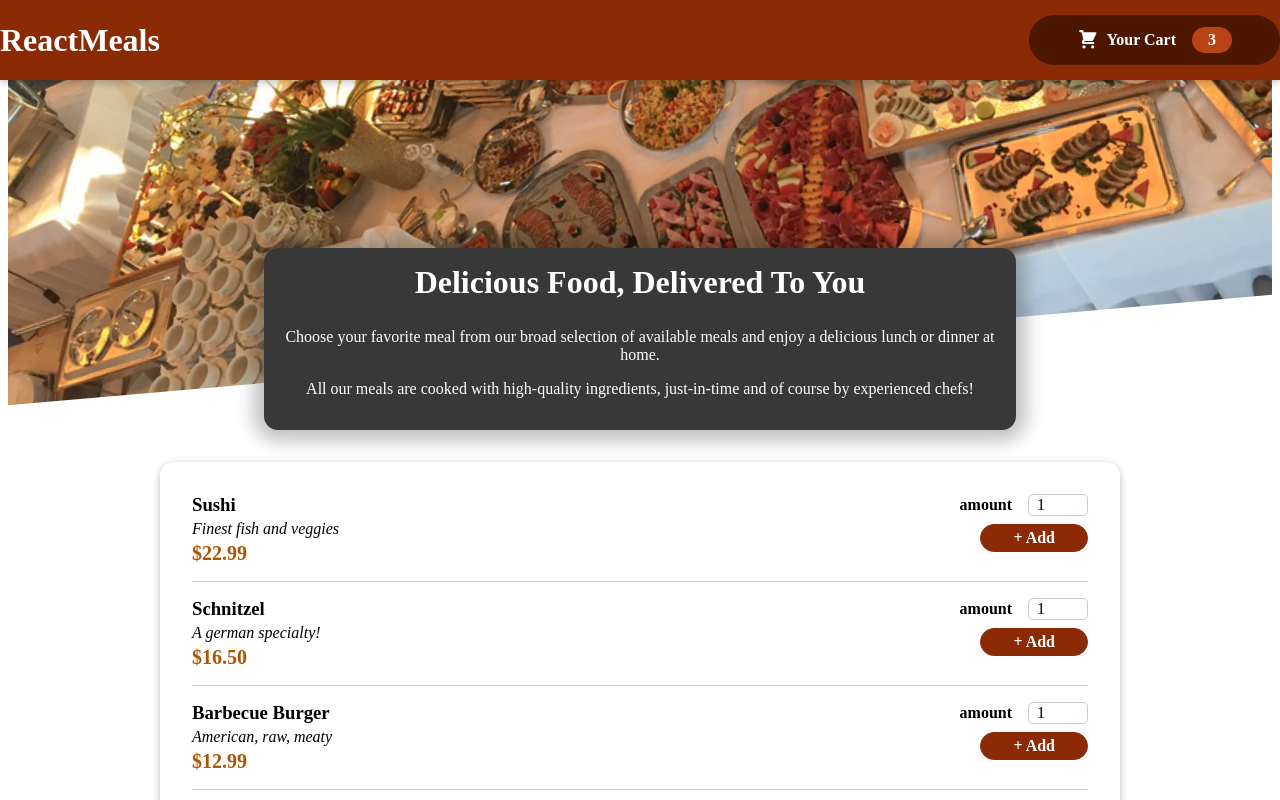
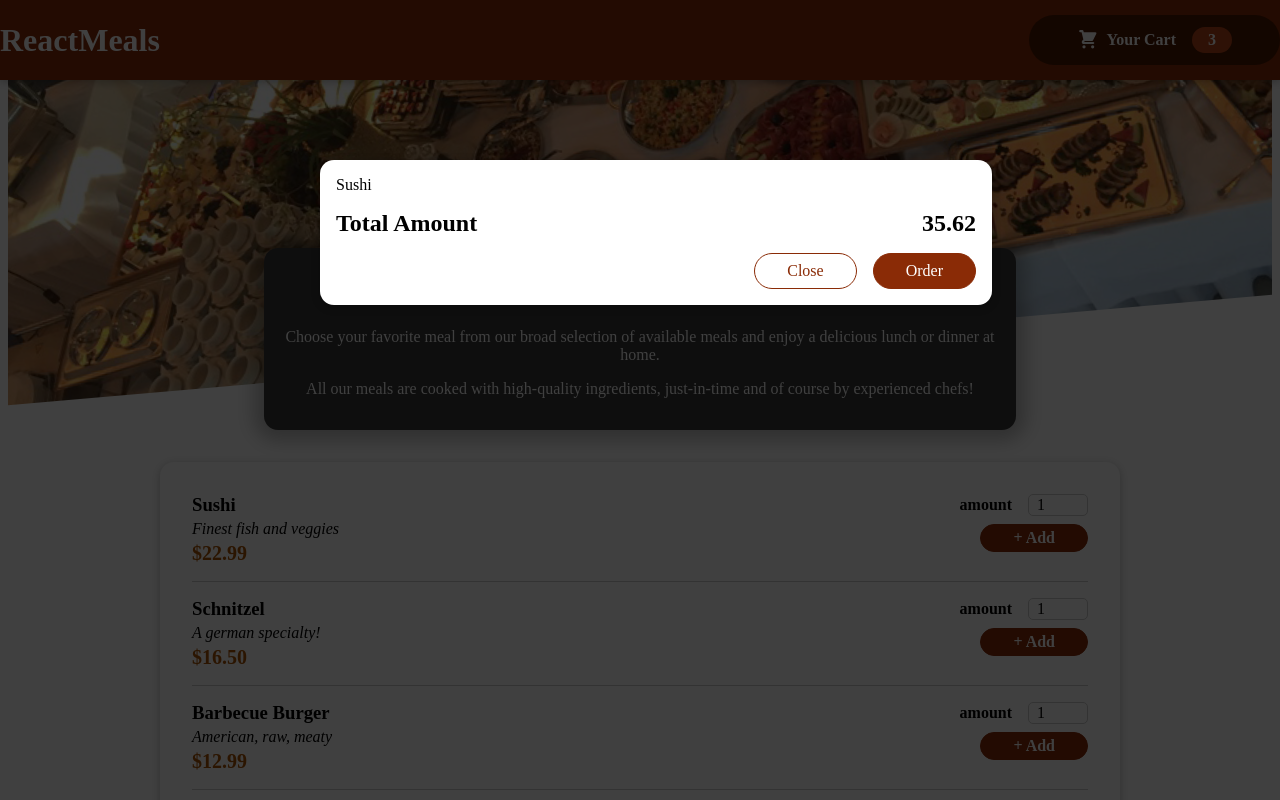
Before and after one commit to Suraj-Ambekar/React-Projects, a React (Create React App) app in the folder foodorderapp/: page / in a window 1280 px wide. Shown: the top 800 px of the page. Built offline with nearby package versions, Linux system fonts and the light colour scheme.

Commit message:
created overlay portal:

```diff
--- a/foodorderapp/public/index.html
+++ b/foodorderapp/public/index.html
@@ -28,6 +28,7 @@
   </head>
   <body>
     <noscript>You need to enable JavaScript to run this app.</noscript>
+    <div id="overlays"></div>
     <div id="root"></div>
     <!--
       This HTML file is a template.
--- a/foodorderapp/src/App.js
+++ b/foodorderapp/src/App.js
@@ -1,13 +1,14 @@
-import { Fragment } from "react";
+import { Fragment } from 'react';
 
-import Header from "./components/Layout/Header";
-import Meals from "./components/Meals/Meals";
-
+import Header from './components/Layout/Header';
+import Meals from './components/Meals/Meals';
+import Cart from './components/Cart/Cart';
 
 function App() {
   return (
     <Fragment>
-      < Header />
+      <Cart />
+      <Header />
       <main>
         <Meals />
       </main>
--- /dev/null
+++ b/foodorderapp/src/components/Cart/Cart.js
@@ -0,0 +1,28 @@
+import Modal from '../UI/Modal';
+import classes from './Cart.module.css';
+
+const Cart = (props) => {
+  const cartItems = (
+    <ul className={classes['cart-items']}>
+      {[{ id: 'c1', name: 'Sushi', amount: 2, price: 12.99 }].map((item) => (
+        <li>{item.name}</li>
+      ))}
+    </ul>
+  );
+
+  return (
+    <Modal>
+      {cartItems}
+      <div className={classes.total}>
+        <span>Total Amount</span>
+        <span>35.62</span>
+      </div>
+      <div className={classes.actions}>
+        <button className={classes['button--alt']}>Close</button>
+        <button className={classes.button}>Order</button>
+      </div>
+    </Modal>
+  );
+};
+
+export default Cart;
--- /dev/null
+++ b/foodorderapp/src/components/Cart/Cart.module.css
@@ -0,0 +1,46 @@
+.cart-items {
+    list-style: none;
+    margin: 0;
+    padding: 0;
+    max-height: 20rem;
+    overflow: auto;
+  }
+
+  .total {
+    display: flex;
+    justify-content: space-between;
+    align-items: center;
+    font-weight: bold;
+    font-size: 1.5rem;
+    margin: 1rem 0;
+  }
+
+  .actions {
+    text-align: right;
+  }
+
+  .actions button {
+    font: inherit;
+    cursor: pointer;
+    background-color: transparent;
+    border: 1px solid #8a2b06;
+    padding: 0.5rem 2rem;
+    border-radius: 25px;
+    margin-left: 1rem;
+  }
+
+  .actions button:hover,
+  .actions button:active {
+    background-color: #5a1a01;
+    border-color: #5a1a01;
+    color: white;
+  }
+
+  .actions .button--alt {
+    color: #8a2b06;
+  }
+
+  .actions .button {
+    background-color: #8a2b06;
+    color: white;
+  }
--- /dev/null
+++ b/foodorderapp/src/components/UI/Modal.js
@@ -0,0 +1,32 @@
+import { Fragment } from 'react';
+import ReactDOM from 'react-dom';
+
+import classes from './Modal.module.css';
+
+const Backdrop = (props) => {
+  return <div className={classes.backdrop} />;
+};
+
+const ModalOverlay = (props) => {
+  return (
+    <div className={classes.modal}>
+      <div className={classes.content}>{props.children}</div>
+    </div>
+  );
+};
+
+const portalElement = document.getElementById('overlays');
+
+const Modal = (props) => {
+  return (
+    <Fragment>
+      {ReactDOM.createPortal(<Backdrop />, portalElement)}
+      {ReactDOM.createPortal(
+        <ModalOverlay>{props.children}</ModalOverlay>,
+        portalElement
+      )}
+    </Fragment>
+  );
+};
+
+export default Modal;
--- /dev/null
+++ b/foodorderapp/src/components/UI/Modal.module.css
@@ -0,0 +1,40 @@
+.backdrop {
+    position: fixed;
+    top: 0;
+    left: 0;
+    width: 100%;
+    height: 100vh;
+    z-index: 20;
+    background-color: rgba(0, 0, 0, 0.75);
+  }
+
+  .modal {
+    position: fixed;
+    top: 20vh;
+    left: 5%;
+    width: 90%;
+    background-color: white;
+    padding: 1rem;
+    border-radius: 14px;
+    box-shadow: 0 2px 8px rgba(0, 0, 0, 0.25);
+    z-index: 30;
+    animation: slide-down 300ms ease-out forwards;
+  }
+
+  @media (min-width: 768px) {
+    .modal {
+      width: 40rem;
+      left: calc(50% - 20rem);
+    }
+  }
+
+  @keyframes slide-down {
+    from {
+      opacity: 0;
+      transform: translateY(-3rem);
+    }
+    to {
+      opacity: 1;
+      transform: translateY(0);
+    }
+  }
```
